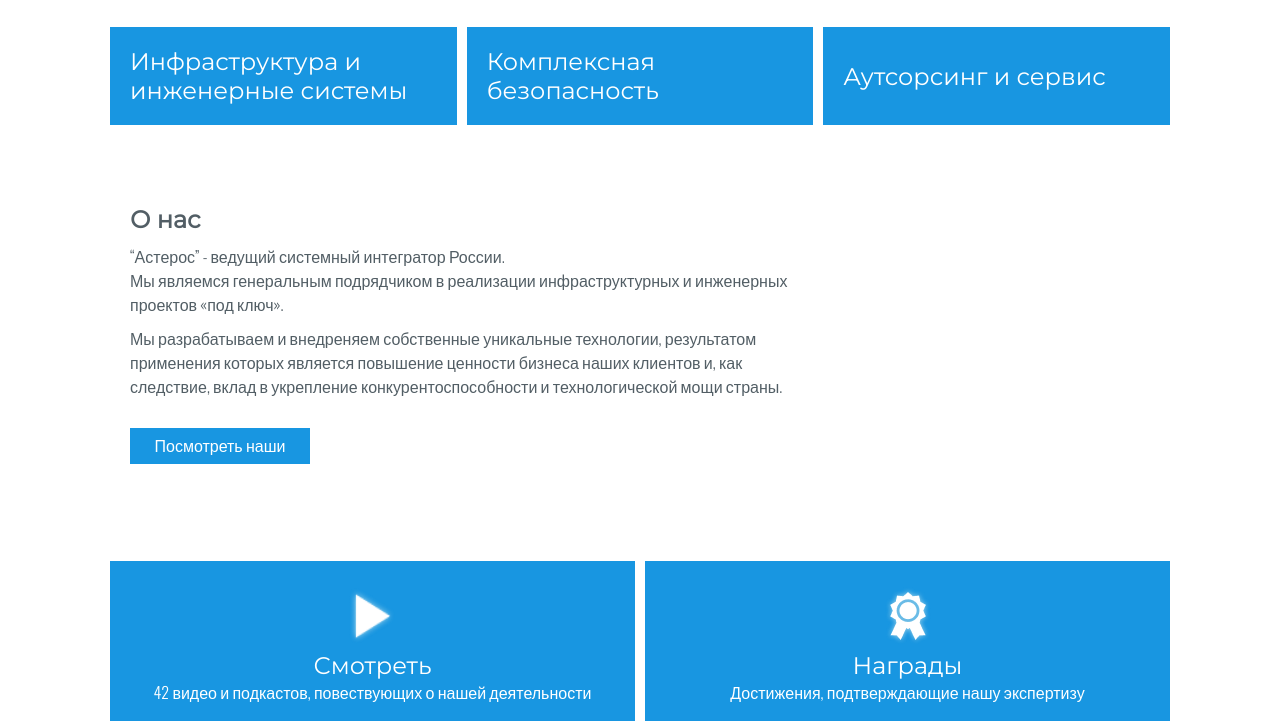
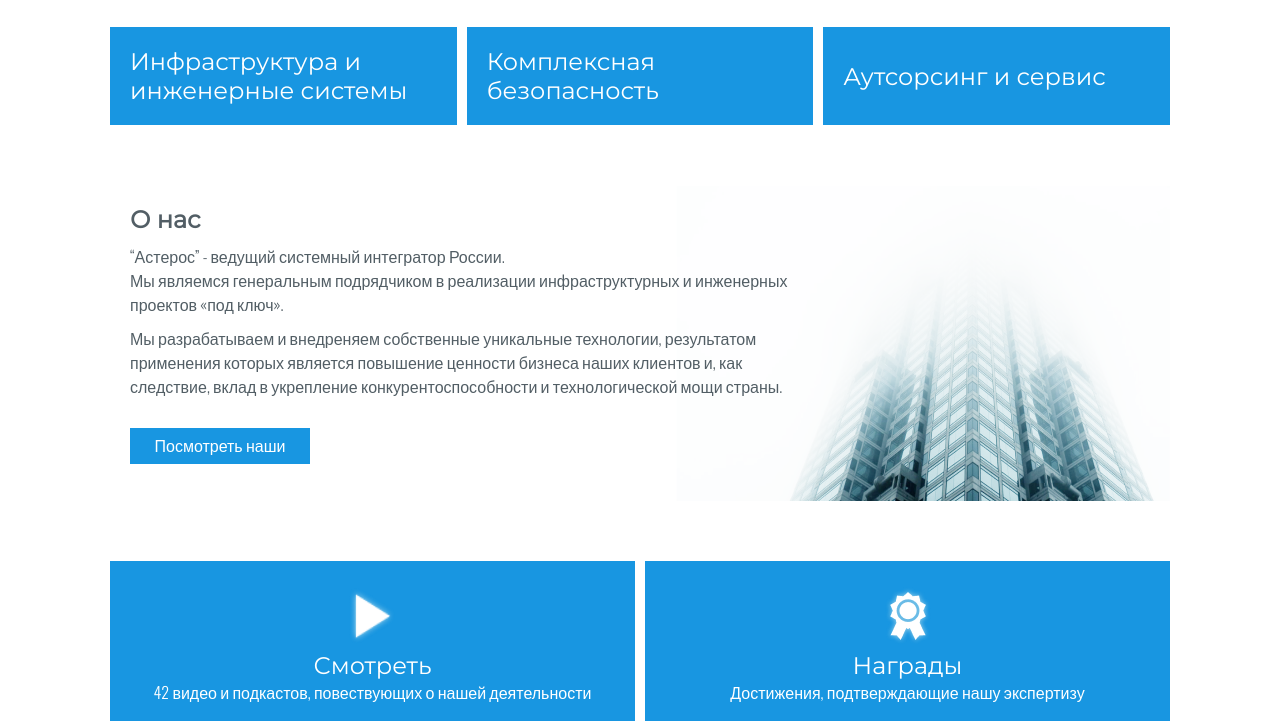
Before and after one commit to ndorph1n/asteros, a plain HTML site: page index.html in a window 1280 px wide. Shown: the part 482-1203 px from the top of the page. Drawn offline with nearby package versions, Linux system fonts and the light colour scheme; the site is published under a folder, as on GitHub Pages, so addresses that start at the root find nothing.

Commit message:
image url fix

```diff
--- a/style/main.css
+++ b/style/main.css
@@ -180,7 +180,7 @@
 
     .about-us {
         width: 100%;
-        background-image: url(/img/content/img.png);
+        background-image: url(../img/content/img.png);
         background-position: right;
         background-repeat: no-repeat;
         background-size: auto;
```
